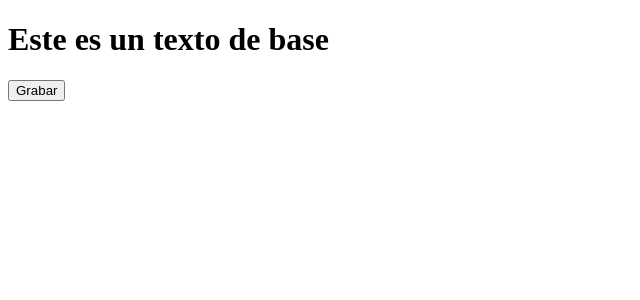
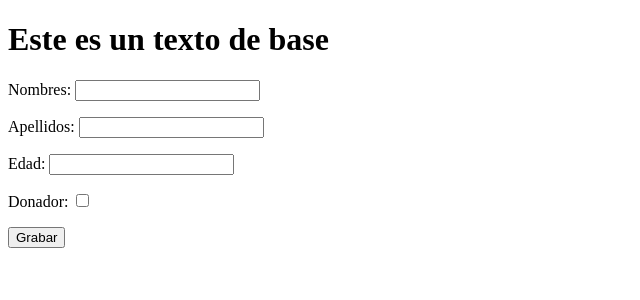
Before and after one commit to dev1d123/test, a Django app: page /agregar/ in a window 1280 px wide. Shown: the part 88-388 px from the top of the page, without its empty margins (0-640 px from the left). Run offline with Django 5.2, Linux system fonts and the light colour scheme.

Commit message:
(Diapositiva 11) -> Se añade la validacion extra de campos con clean_<fieldname>(), se añade una para apellidos, edad y donador

```diff
--- a/src/listaContactos/personas/forms.py
+++ b/src/listaContactos/personas/forms.py
@@ -16,3 +16,40 @@ class RawPersonaForm(forms.Form):
     apellidos = forms.CharField()
     edad = forms.IntegerField()
     donador = forms.BooleanField()
+
+class PersonaForm(forms.ModelForm):
+    class Meta:
+        model = Persona
+        fields = [
+            'nombres',
+            'apellidos',
+            'edad',
+            'donador',
+        ]
+    def clean_nombres(self, *args, **kwargs):
+        print('paso')
+        name = self.cleaned_data.get('nombres')
+        if name.istitle():
+            return name
+        else:
+            raise forms.ValidationError('La primera letra en mayusculas')
+    def clean_apellidos(self):
+        apellidos = self.cleaned_data.get('apellidos')
+        if apellidos.istitle():
+            return apellidos
+        else:
+            raise forms.ValidationError('La primera letra en mayúsculas')
+
+    def clean_edad(self):
+        edad = self.cleaned_data.get('edad')
+        if edad < 0:
+            raise forms.ValidationError('La edad no puede ser negativa')
+        elif edad > 100:
+            raise forms.ValidationError('La edad no puede ser mayor de 100')
+        return edad
+
+    def clean_donador(self):
+        donador = self.cleaned_data.get('donador')
+        if not isinstance(donador, bool):
+            raise forms.ValidationError('El campo donador debe ser Verdadero o Falso')
+        return donador
--- a/src/listaContactos/personas/templates/personas/personasCreate.html
+++ b/src/listaContactos/personas/templates/personas/personasCreate.html
@@ -3,7 +3,7 @@
 {% block content %}
 
 <form method='POST'> {% csrf_token %}
-    {{ form.as_table }}
+    {{ form.as_p }}
     <input type="submit" value='Grabar'>
 </form>
 
--- a/src/listaContactos/personas/views.py
+++ b/src/listaContactos/personas/views.py
@@ -1,6 +1,6 @@
 from django.shortcuts import render
 from .models import Persona
-from .forms import RawPersonaForm
+from .forms import PersonaForm, RawPersonaForm
 
 # Create your views here.
 def personasAnotherCreateView(request):
@@ -18,13 +18,15 @@ def personasAnotherCreateView(request):
     return render(request, 'personas/personasCreate.html', context)
 
 def personaCreateView(request):
-    print(request)
-    if request.method == 'POST':
-        nombre = request.POST.get('q')
-        print(nombre)
-    context = {}
+    form = PersonaForm(request.POST or None)
+    if form.is_valid():
+        form.save()
+        form = PersonaForm()
+
+    context = {
+        'form': form
+    }
     return render(request, 'personas/personasCreate.html', context)
-
 def personaTestView(request):
     obj = Persona.objects.get(id=1)
     context = {
```
